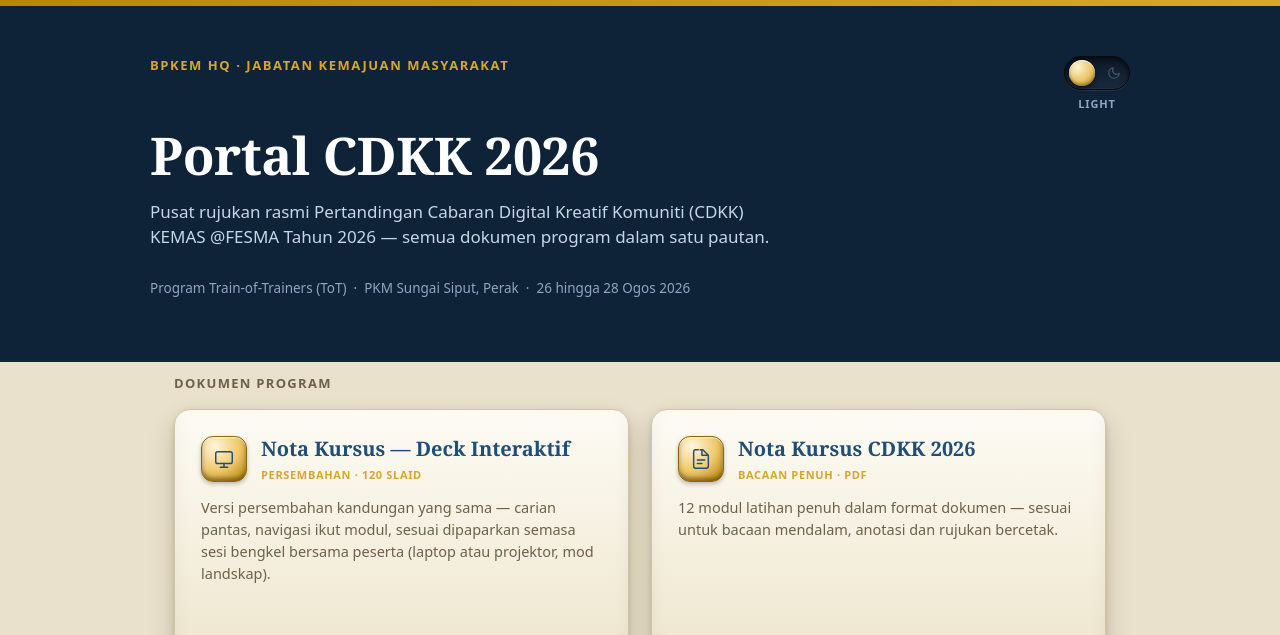
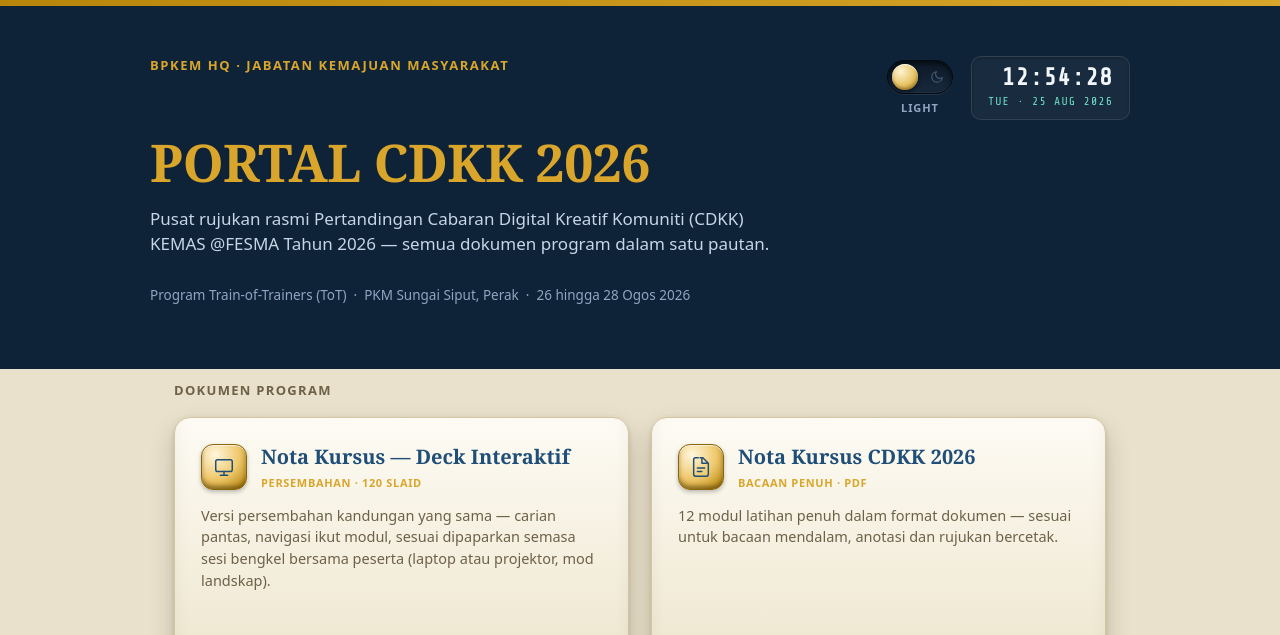
Before and after one commit to BroTaufik/cdkk-portal-2026, a plain HTML site: page index.html in a window 1280 px wide. Shown: the top 635 px of the page. Drawn offline with nearby package versions, Linux system fonts and the light colour scheme.

Commit message:
Tajuk hero ALL CAPS emas + tambah jam/tarikh langsung di penjuru kanan

```diff
--- a/index.html
+++ b/index.html
@@ -21,6 +21,8 @@
 <meta name="twitter:card" content="summary_large_image">
 <meta name="twitter:title" content="Portal CDKK 2026">
 <meta name="twitter:image" content="https://brotaufik.github.io/cdkk-portal-2026/preview.png">
+<link rel="preconnect" href="https://fonts.googleapis.com">
+<link rel="stylesheet" href="https://fonts.googleapis.com/css2?family=Share+Tech+Mono&display=swap">
 <style>
 :root{
   /* brand constants */
@@ -81,9 +83,12 @@
 .hero-inner{max-width:980px;margin:0 auto;position:relative}
 .hero-head{display:flex;align-items:flex-start;justify-content:space-between;gap:20px;flex-wrap:wrap}
 .eyebrow{font-size:13px;font-weight:700;letter-spacing:.12em;text-transform:uppercase;color:var(--goldl)}
-h1{font-family:Cambria,Georgia,serif;font-size:clamp(32px,5.5vw,52px);font-weight:700;line-height:1.08;margin:14px 0 16px;letter-spacing:-.01em}
+h1{font-family:Cambria,Georgia,serif;font-size:clamp(32px,5.5vw,52px);font-weight:700;line-height:1.08;margin:14px 0 16px;letter-spacing:-.01em;color:var(--goldl);text-transform:uppercase}
 .lead{font-size:17px;color:#C6D6E6;max-width:620px;margin-bottom:28px}
 .meta-line{font-size:13.5px;color:#8FA5C2}
+
+/* ===== Hero right cluster (theme switch + clock) ===== */
+.hero-right{display:flex;align-items:center;gap:18px;flex:none}
 
 /* ===== Theme switch (skeuomorphic rocker) ===== */
 .switch-wrap{display:flex;flex-direction:column;align-items:center;gap:6px;flex:none}
@@ -100,6 +105,19 @@
   transition:left .25s cubic-bezier(.4,0,.2,1)}
 :root[data-theme="dark"] .theme-knob{left:36px}
 .switch-label{font-size:11px;font-weight:700;letter-spacing:.08em;text-transform:uppercase;color:#8FA5C2}
+
+/* ===== Live clock badge ===== */
+.clock-badge{
+  background:rgba(255,255,255,.04);
+  border:1px solid rgba(255,255,255,.1);
+  border-radius:10px;
+  padding:8px 16px;
+  text-align:right;
+  box-shadow:inset 0 1px 2px rgba(0,0,0,.4),inset 0 1px 0 rgba(255,255,255,.05);
+  flex:none;
+}
+.clock-time{font-family:'Share Tech Mono',ui-monospace,Menlo,monospace;font-size:24px;font-weight:700;color:#F2F7FC;letter-spacing:.04em;line-height:1.1;font-variant-numeric:tabular-nums}
+.clock-date{font-family:'Share Tech Mono',ui-monospace,Menlo,monospace;font-size:11.5px;letter-spacing:.1em;text-transform:uppercase;color:#6FE0C8;margin-top:2px}
 
 /* ===== Doc grid ===== */
 main{max-width:980px;margin:-28px auto 0;padding:0 24px 64px;position:relative}
@@ -160,6 +178,7 @@
   <div class="hero-inner">
     <div class="hero-head">
       <div class="eyebrow">BPKEM HQ &middot; Jabatan Kemajuan Masyarakat</div>
+      <div class="hero-right">
         <div class="switch-wrap">
           <button class="theme-switch" id="themeSwitch" type="button" aria-label="Tukar mod dark / light">
             <svg class="icon-sun" viewBox="0 0 24 24" fill="none" stroke="currentColor" stroke-width="2" stroke-linecap="round"><circle cx="12" cy="12" r="4"/><path d="M12 2v2M12 20v2M4.9 4.9l1.4 1.4M17.7 17.7l1.4 1.4M2 12h2M20 12h2M4.9 19.1l1.4-1.4M17.7 6.3l1.4-1.4"/></svg>
@@ -167,6 +186,11 @@
             <span class="theme-knob"></span>
           </button>
           <span class="switch-label" id="themeLabel">Light</span>
+        </div>
+        <div class="clock-badge">
+          <div class="clock-time" id="clockTime">--:--:--</div>
+          <div class="clock-date" id="clockDate">--- &middot; -- --- ----</div>
+        </div>
       </div>
     </div>
     <h1>Portal CDKK 2026</h1>
@@ -358,5 +382,22 @@
 })();
 </script>
 
+<script>
+(function(){
+  var timeEl = document.getElementById('clockTime');
+  var dateEl = document.getElementById('clockDate');
+  var days = ['SUN','MON','TUE','WED','THU','FRI','SAT'];
+  var months = ['Jan','Feb','Mar','Apr','May','Jun','Jul','Aug','Sep','Oct','Nov','Dec'];
+  function pad(n){ return n < 10 ? '0' + n : '' + n; }
+  function tick(){
+    var now = new Date();
+    timeEl.textContent = pad(now.getHours()) + ':' + pad(now.getMinutes()) + ':' + pad(now.getSeconds());
+    dateEl.textContent = days[now.getDay()] + ' · ' + now.getDate() + ' ' + months[now.getMonth()] + ' ' + now.getFullYear();
+  }
+  tick();
+  setInterval(tick, 1000);
+})();
+</script>
+
 </body>
 </html>
```
Lines whose indentation alone changed are shown as unchanged.
